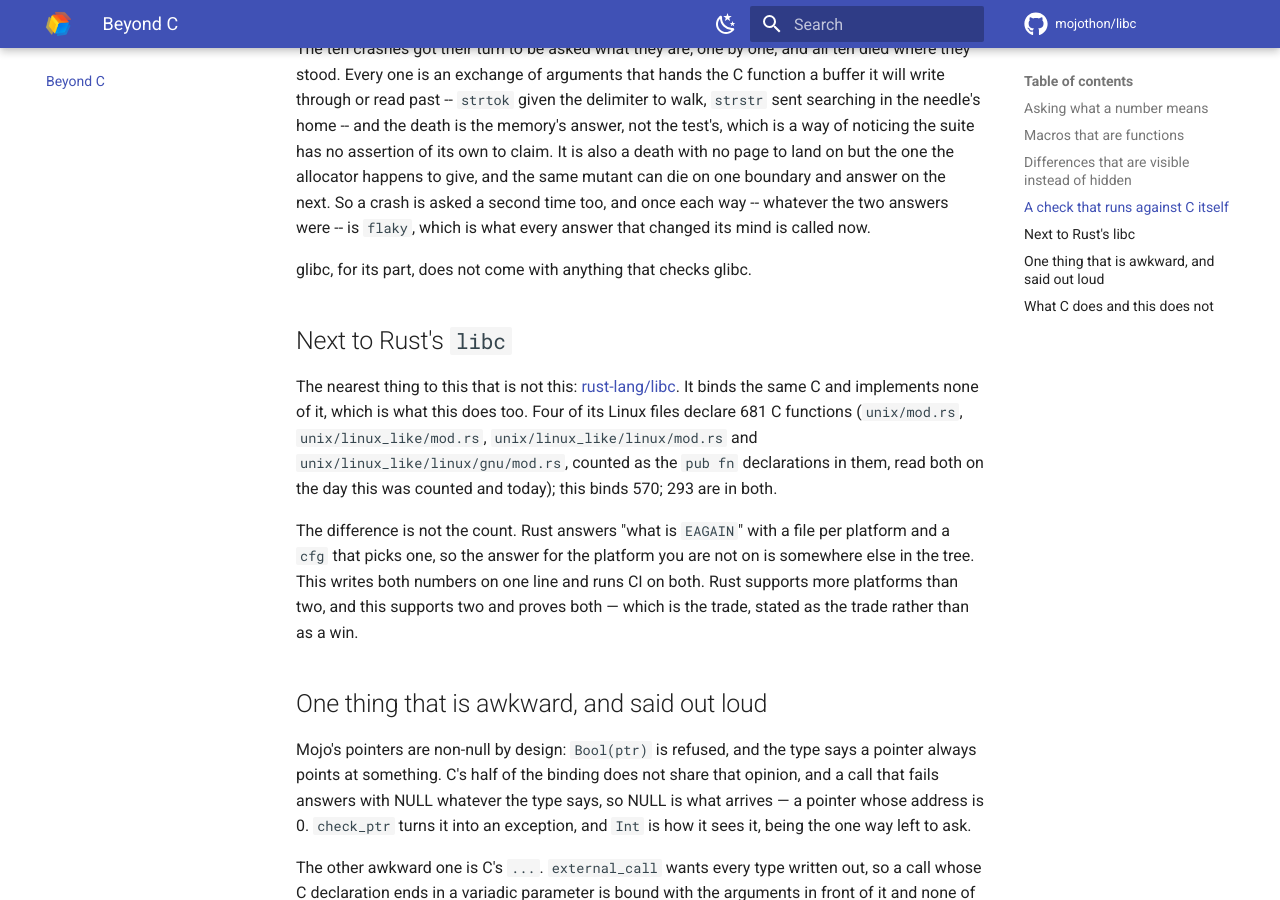
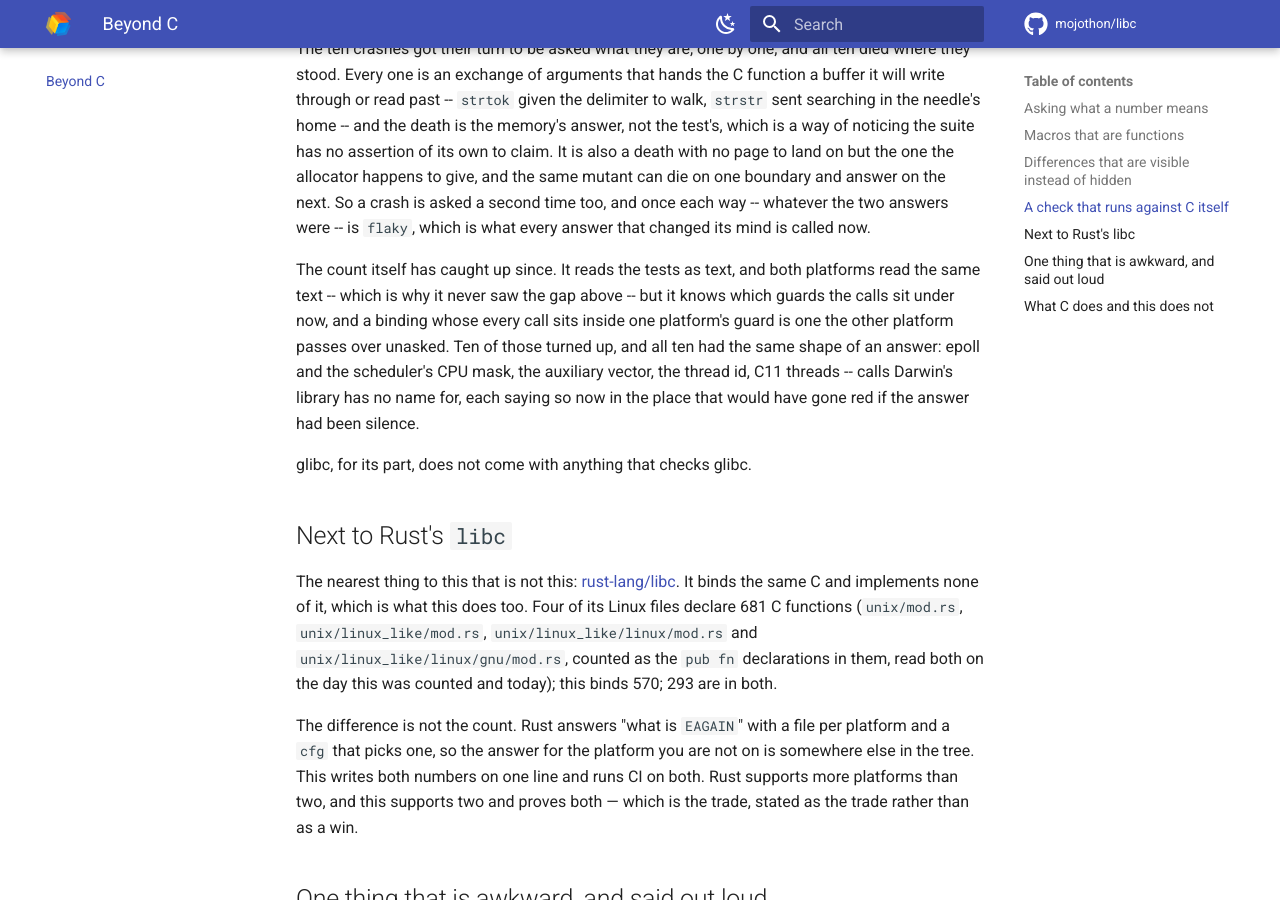
Before and after one commit to mojothon/libc, an MkDocs documentation site: the page built from docs/beyond-c.md, in a window 1280 px wide and 900 px high, scrolled down 16533 px. Built offline with MkDocs 1.6.1 and Material for MkDocs 9.7.7, drawn with Linux system fonts in a browser that asks for light colours; comment, search, counter and statistics services are not loaded.

Commit message:
docs: the count has caught up with its own blind spot
The putwchar chapter says the tooling could never have named the gap,
which was true when it was written and is not true any more: the count
knows which guards the calls sit under now, and it found ten bindings
whose every call sits inside one platform's guard, all of them calls
Darwin's library has no name for. The prose keeps what the count does,
which is the second half of what the chapter is about.

```diff
--- a/docs/beyond-c.md
+++ b/docs/beyond-c.md
@@ -820,6 +820,16 @@ and answer on the next. So a crash is asked a second time too, and once
 each way -- whatever the two answers were -- is `flaky`, which is what
 every answer that changed its mind is called now.
 
+The count itself has caught up since. It reads the tests as text, and
+both platforms read the same text -- which is why it never saw the gap
+above -- but it knows which guards the calls sit under now, and a
+binding whose every call sits inside one platform's guard is one the
+other platform passes over unasked. Ten of those turned up, and all ten
+had the same shape of an answer: epoll and the scheduler's CPU mask, the
+auxiliary vector, the thread id, C11 threads -- calls Darwin's library
+has no name for, each saying so now in the place that would have gone
+red if the answer had been silence.
+
 glibc, for its part, does not come with anything that checks glibc.
 
 ## Next to Rust's `libc`
```
